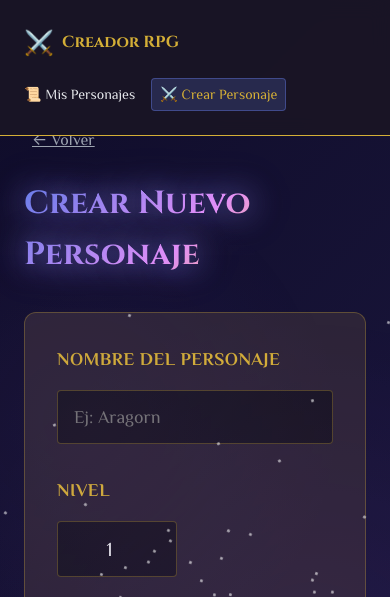
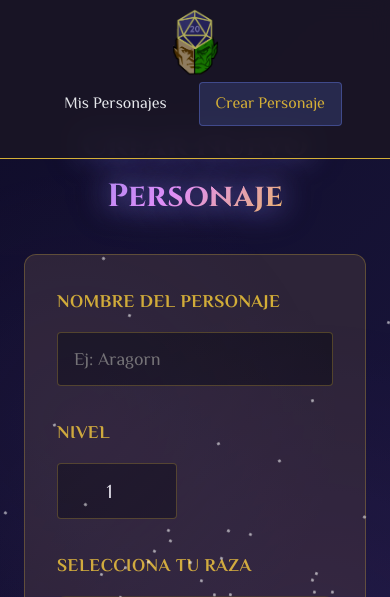
Before and after one commit to Mauri-1658/CreadorDePersonaje, a PHP site: page /views/creator.html in a window 390 px wide. Shown: the top 597 px of the page. Run offline with PHP 8.4, Linux system fonts and the light colour scheme; data comes from the database, SQL or seed files in the repository.

Commit message:
feat: Add login, dashboard, creator, and profile pages with associated styling, scripts, and a new logo.

```diff
--- a/css/styles.css
+++ b/css/styles.css
@@ -298,13 +340,130 @@ h6 {
     font-size: 2.5rem;
   }
 
+  /* Nuevo: Ajuste de título NEXO en móvil */
+  .hero-brand-title {
+    font-size: 3.5rem;
+    /* Reducir de 5rem a 3.5rem */
+  }
+
+  .hero-logo {
+    width: 100px;
+    /* Reducir logo */
+  }
+
   .hero-subtitle {
     font-size: 1.1rem;
+    padding: 0 var(--space-md);
   }
 
   .hero-cta {
     padding: 16px 35px;
     font-size: 1.1rem;
+    width: 100%;
+    /* Botón ancho en móvil */
+    max-width: 300px;
+  }
+
+  .auth-title {
+    font-size: 2rem;
+  }
+
+  .auth-form-container {
+    padding: var(--space-lg);
+  }
+
+  /* Fix navegación móvil */
+  nav {
+    height: auto;
+    padding: var(--space-sm) 0;
+  }
+
+  .nav-container {
+    flex-direction: column;
+    /* Apilar logo y menú */
+    gap: var(--space-sm);
+    padding: var(--space-sm);
+  }
+
+  .nav-menu {
+    flex-wrap: wrap;
+    justify-content: center;
+    /* Centrar enlaces */
+    width: 100%;
+    gap: var(--space-xs);
+  }
+
+  .nav-link,
+  .btn-username {
+    font-size: 0.9rem;
+    padding: var(--space-xs) var(--space-sm);
+  }
+
+  /* Aumentar espacio desde el header en móvil (porque la nav es más alta) */
+  .view-container {
+    padding-top: 240px;
+    /* Mas espacio para el menú apilado de 3 filas */
+  }
+
+  .nav-container {
+    flex-direction: column;
+    gap: var(--space-xs);
+    padding: var(--space-sm);
+  }
+
+  .nav-menu {
+    flex-wrap: wrap;
+    justify-content: center;
+    gap: var(--space-sm);
+    width: 100%;
+    margin-bottom: var(--space-xs);
+  }
+
+  .nav-user {
+    margin-left: 0;
+    justify-content: center;
+    width: 100%;
+    margin-top: var(--space-xs);
+  }
+
+  .section-header {
+    flex-direction: column;
+    gap: var(--space-md);
+    align-items: center;
+    text-align: center;
+  }
+
+  .search-container {
+    margin-left: 0;
+    width: 100%;
+  }
+
+  .characters-grid {
+    grid-template-columns: 1fr;
+    /* Una columna */
+    padding: 0 var(--space-md);
+    /* Margen lateral */
+  }
+
+  .selection-grid {
+    grid-template-columns: 1fr;
+  }
+
+  .form-actions {
+    flex-direction: column;
+  }
+
+  .form-actions .btn {
+    width: 100%;
+  }
+
+  .toast-container {
+    right: var(--space-sm);
+    left: var(--space-sm);
+  }
+
+  .toast {
+    min-width: auto;
   }
 }
 
@@ -343,28 +502,34 @@ nav {
 .nav-brand {
   display: flex;
   align-items: center;
-  gap: var(--space-sm);
-  background: none;
+  justify-content: center;
+  background: url('../assets/images/Logo.png') no-repeat center center;
+  background-size: contain;
   border: none;
   cursor: pointer;
-  padding: var(--space-sm);
+  width: 120px;
+  /* Ancho fijo para el logo */
+  height: 70px;
+  /* Alto fijo */
   border-radius: var(--radius-sm);
   transition: all var(--transition-fast);
   text-decoration: none;
-  color: inherit;
+  color: transparent;
+  /* Ocultar texto si quedara alguno por error */
 }
 
 .nav-brand:hover {
-  background: rgba(212, 175, 55, 0.1);
+  filter: drop-shadow(0 0 8px rgba(212, 175, 55, 0.5));
+  transform: scale(1.05);
 }
 
 .nav-brand h1 {
-  font-size: 1.25rem;
-  margin: 0;
+  display: none;
+  /* Asegurar que no se vea título */
 }
 
 .nav-icon {
-  font-size: 1.5rem;
+  display: none;
 }
 
 .nav-menu {
@@ -727,20 +891,6 @@ nav {
   color: var(--color-accent-gold);
 }
 
-@media (max-width: 768px) {
-  .section-header {
-    flex-direction: column;
-    gap: var(--space-md);
-    align-items: flex-start;
-  }
-
-  .search-container {
-    margin-left: 0;
-    max-width: 100%;
-    width: 100%;
-  }
-}
-
 /* === Grid de Personajes === */
 .characters-grid {
   display: grid;
@@ -1186,98 +1368,7 @@ nav {
 }
 
 /* === Responsive Design === */
-@media (max-width: 768px) {
-  .auth-title {
-    font-size: 2rem;
-  }
-
-  .auth-form-container {
-    padding: var(--space-lg);
-  }
-
-  /* Fix navegación móvil */
-  nav {
-    height: auto;
-    padding: var(--space-sm) 0;
-  }
-
-  .nav-container {
-    flex-wrap: wrap;
-    gap: var(--space-sm);
-    padding: var(--space-sm) var(--space-md);
-  }
-
-  .nav-brand h1 {
-    font-size: 1rem;
-  }
-
-  .nav-menu {
-    flex-direction: row;
-    flex-wrap: wrap;
-    align-items: center;
-    gap: var(--space-sm);
-    width: 100%;
-  }
-
-  .nav-link {
-    padding: var(--space-xs) var(--space-sm);
-    font-size: 0.875rem;
-  }
-
-  .nav-user {
-    margin-left: 0;
-    flex-direction: row;
-    flex-wrap: wrap;
-    align-items: center;
-    gap: var(--space-sm);
-    width: 100%;
-  }
-
-  .username {
-    font-size: 0.875rem;
-  }
-
-  .btn-logout {
-    padding: var(--space-xs) var(--space-sm);
-    font-size: 0.875rem;
-  }
-
-  /* Aumentar espacio desde el header */
-  .main-section {
-    padding-top: 120px;
-  }
-
-  .section-header {
-    flex-direction: column;
-    gap: var(--space-md);
-    align-items: flex-start;
-  }
-
-  .characters-grid {
-    grid-template-columns: 1fr;
-  }
-
-  .selection-grid {
-    grid-template-columns: 1fr;
-  }
-
-  .form-actions {
-    flex-direction: column;
-  }
-
-  .form-actions .btn {
-    width: 100%;
-  }
-
-  .toast-container {
-    right: var(--space-sm);
-    left: var(--space-sm);
-  }
-
-  .toast {
-    min-width: auto;
-  }
-}
+
 
 @media (min-width: 769px) and (max-width: 1024px) {
   .characters-grid {
@@ -1446,3 +1572,23 @@ nav {
 .character-card {
   position: relative;
 }
+
+/* Override final para asegurar estilos del botón de edición */
+.character-actions .btn-edit,
+a.btn-edit,
+.btn-edit:hover,
+.btn-edit:visited,
+.btn-edit:active,
+.btn-edit:focus {
+  text-decoration: none !important;
+  display: flex !important;
+  align-items: center !important;
+  justify-content: center !important;
+  border-bottom: none !important;
+  outline: none !important;
+}
+
+/* Espaciado para vistas (Dashboard, Creador, Perfil, Login) */
+.view-container {
+  padding-top: 40px;
+}
--- a/views/creator.html
+++ b/views/creator.html
@@ -14,6 +14,9 @@
         href="https://fonts.googleapis.com/css2?family=Cinzel:wght@400;600;700&family=Philosopher:wght@400;700&display=swap"
         rel="stylesheet" />
 
+    <!-- Favicon -->
+    <link rel="icon" type="image/png" href="../assets/images/Logo.png">
+
     <!-- CSS -->
     <link rel="stylesheet" href="../css/styles.css" />
 </head>
@@ -25,17 +28,15 @@
     <!-- Navegación -->
     <nav id="mainNav">
         <div class="nav-container">
-            <a href="../index.html" class="nav-brand">
-                <span class="nav-icon">⚔️</span>
-                <h1>Creador RPG</h1>
+            <a href="../index.html" class="nav-brand" aria-label="NEXO Inicio">
             </a>
             <div class="nav-menu">
 
                 <a href="dashboard.html" class="nav-link">
-                    <span>📜</span> Mis Personajes
+                    Mis Personajes
                 </a>
                 <a href="creator.html" class="nav-link active">
-                    <span>⚔️</span> Crear Personaje
+                    Crear Personaje
                 </a>
                 <div class="nav-user">
                     <a href="profile.html" id="navUsername" class="btn-username">Usuario</a>
@@ -49,7 +50,6 @@
     <main id="mainSection" class="main-section">
         <section id="creatorView" class="view-container">
             <div class="section-header">
-                <a href="dashboard.html" class="btn-back">← Volver</a>
                 <h2 class="section-title glow-title" id="creatorTitle">Crear Nuevo Personaje</h2>
             </div>
 
```
Also changed, not shown: other parts of css/styles.css (+113 -5 lines), index.html (+12 -7 lines), js/dashboard.js (+41 -2 lines), js/profile-page.js (+38 -1 lines), views/dashboard.html (+8 -7 lines), views/login.html (+4 -3 lines), views/profile.html (+6 -5 lines), assets/images/Logo.png (added), 1 other file.
